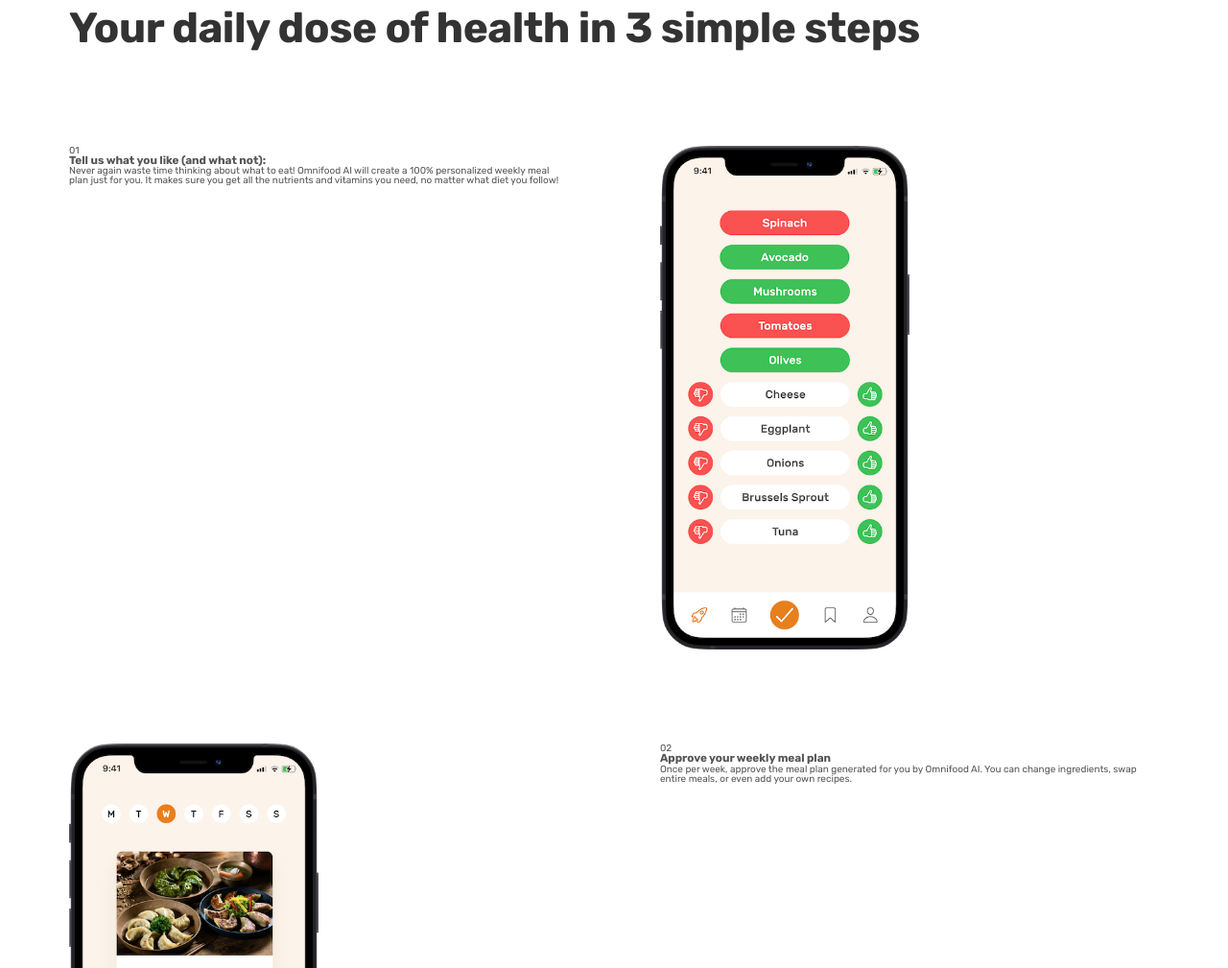
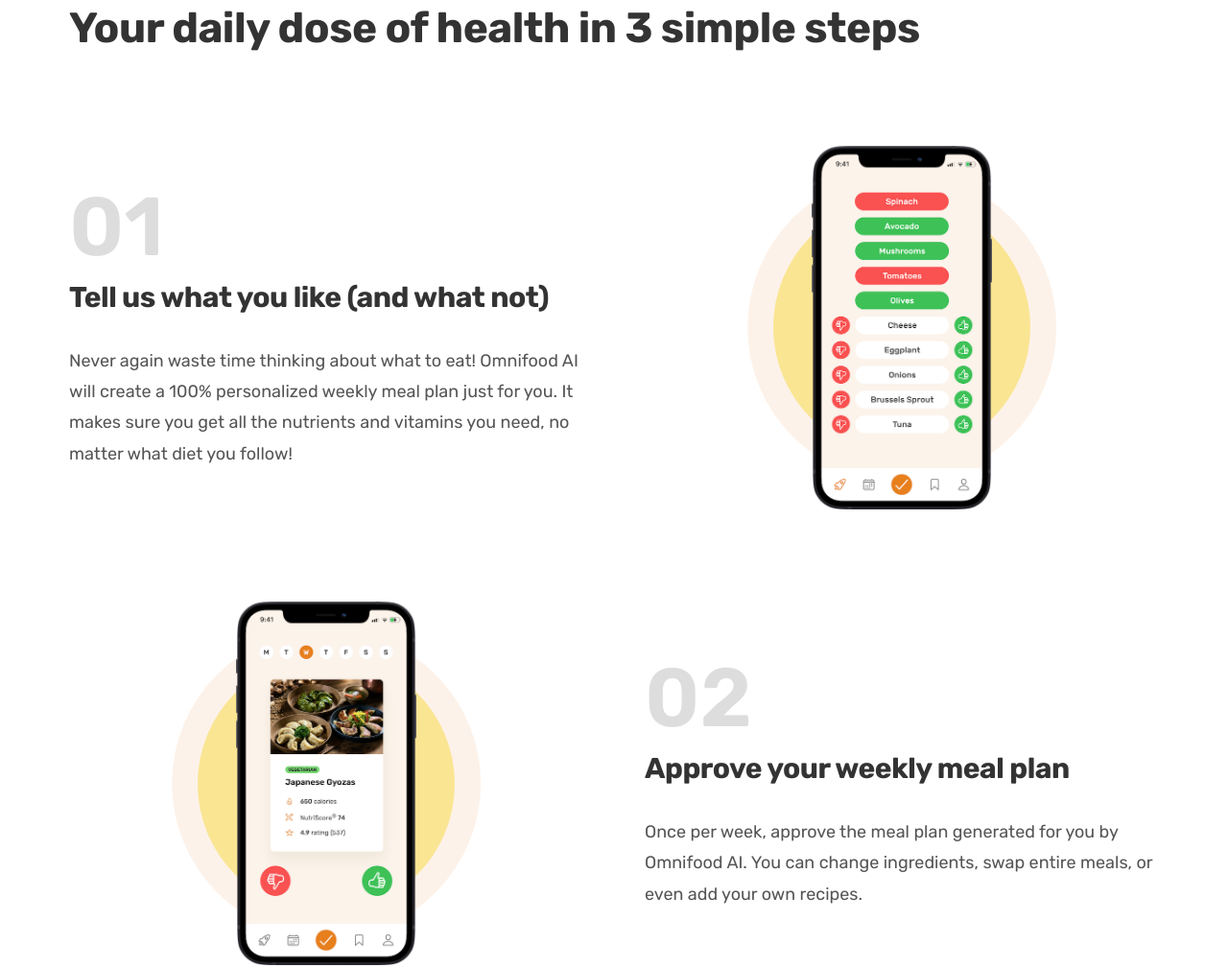
Before and after one commit to Onionie/OmniFood, a plain HTML site: page index.html in a window 1280 px wide. Shown: the part 901-1910 px from the top of the page at 96% size. Drawn offline with Linux system fonts and the light colour scheme.

Commit message:
Finished How it works section

```diff
--- a/index.html
+++ b/index.html
@@ -13,7 +13,8 @@
       rel="stylesheet"
     />
 
-    <link rel="stylesheet" href="./public/style.css" />
+    <link rel="stylesheet" href="./public/css/general.css" />
+    <link rel="stylesheet" href="./public/css/style.css" />
     <title>Omnifood</title>
   </head>
   <body>
@@ -94,12 +95,12 @@
             Your daily dose of health in 3 simple steps
           </h2>
         </div>
-        <div class="container grid grid--2-cols">
+        <div class="container grid grid--2-cols grid--center-v">
           <!-- STEP 01 -->
           <div class="step-text-box">
             <p class="step-number">01</p>
             <h3 class="heading-tertiary">
-              Tell us what you like (and what not):
+              Tell us what you like (and what not)
             </h3>
             <p class="step-description">
               Never again waste time thinking about what to eat! Omnifood AI
--- /dev/null
+++ b/public/css/general.css
@@ -0,0 +1,124 @@
+* {
+  margin: 0;
+  padding: 0;
+  box-sizing: border-box;
+}
+
+*:focus {
+  outline: none;
+}
+html {
+  font-size: 62.5%;
+}
+
+body {
+  font-family: 'Rubik', sans-serif;
+  line-height: 1;
+  font-weight: 400;
+  color: #555;
+}
+
+/* *****************************/
+/* GENERAL REUSABLE COMPONENTS */
+/* *****************************/
+.container {
+  max-width: 120rem;
+  margin: 0 auto;
+  padding: 0 3.2rem;
+}
+
+.grid {
+  display: grid;
+  column-gap: 6.4rem;
+  row-gap: 9.6rem;
+}
+
+.grid--2-cols {
+  grid-template-columns: repeat(2, 1fr);
+}
+
+.grid--3-cols {
+  grid-template-columns: repeat(3, 1fr);
+}
+
+.grid--4-cols {
+  grid-template-columns: repeat(4, 1fr);
+}
+
+.grid--center-v {
+  align-items: center;
+}
+
+.heading-primary,
+.heading-secondary,
+.heading-tertiary {
+  font-weight: 700;
+  color: #333;
+  letter-spacing: -0.5px;
+}
+
+.heading-primary {
+  font-size: 5.2rem;
+  line-height: 1.05;
+  margin-bottom: 3.2rem;
+}
+
+.heading-secondary {
+  font-size: 4.4rem;
+  line-height: 1.2;
+  margin-bottom: 9.6rem;
+}
+
+.heading-tertiary {
+  font-size: 3rem;
+  line-height: 1.2;
+  margin-bottom: 3.2rem;
+}
+
+.subheading {
+  display: block;
+  font-size: 1.6rem;
+  font-weight: 500;
+  color: #cf711f;
+  text-transform: uppercase;
+  margin-bottom: 1.6rem;
+  letter-spacing: 0.75;
+}
+
+.btn:link,
+.btn:visited {
+  display: inline-block;
+  text-decoration: none;
+  font-size: 2rem;
+  padding: 1.6rem 3.2rem;
+  border-radius: 9px;
+
+  transition: background-color 0.3s;
+}
+
+.btn--full:link,
+.btn--full:visited {
+  background-color: #e67e22;
+  color: #fff;
+}
+
+.btn--full:hover,
+.btn--full:active {
+  background-color: #cf711f;
+}
+
+.btn--outline:link,
+.btn--outline:visited {
+  background-color: #fff;
+  color: black;
+}
+
+.btn--outline:hover,
+.btn--outline:active {
+  background-color: #fdf2e9;
+  box-shadow: inset 0 0 0 3px #fff;
+}
+
+.margin-right-sm {
+  margin-right: 1.6rem !important;
+}
--- a/public/style.css
+++ b/public/css/style.css
@@ -1,116 +1,3 @@
-* {
-  margin: 0;
-  padding: 0;
-  box-sizing: border-box;
-}
-
-*:focus {
-  outline: none;
-}
-html {
-  font-size: 62.5%;
-}
-
-body {
-  font-family: 'Rubik', sans-serif;
-  line-height: 1;
-  font-weight: 400;
-  color: #555;
-}
-
-/* *****************************/
-/* GENERAL REUSABLE COMPONENTS */
-/* *****************************/
-.container {
-  max-width: 120rem;
-  margin: 0 auto;
-  padding: 0 3.2rem;
-}
-
-.grid {
-  display: grid;
-  gap: 9.6rem;
-}
-
-.grid--2-cols {
-  grid-template-columns: repeat(2, 1fr);
-}
-
-.grid--3-cols {
-  grid-template-columns: repeat(3, 1fr);
-}
-
-.grid--4-cols {
-  grid-template-columns: repeat(4, 1fr);
-}
-
-.heading-primary,
-.heading-secondary {
-  font-weight: 700;
-  color: #333;
-  letter-spacing: -0.5px;
-}
-
-.heading-primary {
-  font-size: 5.2rem;
-  line-height: 1.05;
-  margin-bottom: 3.2rem;
-}
-
-.heading-secondary {
-  font-size: 4.4rem;
-  line-height: 1.2;
-  margin-bottom: 9.6rem;
-}
-
-.subheading {
-  display: block;
-  font-size: 1.6rem;
-  font-weight: 500;
-  color: #cf711f;
-  text-transform: uppercase;
-  margin-bottom: 1.6rem;
-  letter-spacing: 0.75;
-}
-
-.btn:link,
-.btn:visited {
-  display: inline-block;
-  text-decoration: none;
-  font-size: 2rem;
-  padding: 1.6rem 3.2rem;
-  border-radius: 9px;
-
-  transition: background-color 0.3s;
-}
-
-.btn--full:link,
-.btn--full:visited {
-  background-color: #e67e22;
-  color: #fff;
-}
-
-.btn--full:hover,
-.btn--full:active {
-  background-color: #cf711f;
-}
-
-.btn--outline:link,
-.btn--outline:visited {
-  background-color: #fff;
-  color: black;
-}
-
-.btn--outline:hover,
-.btn--outline:active {
-  background-color: #fdf2e9;
-  box-shadow: inset 0 0 0 3px #fff;
-}
-
-.margin-right-sm {
-  margin-right: 1.6rem !important;
-}
-
 /* ****************** */
 /*       HEADER       */
 /* ****************** */
@@ -235,6 +122,52 @@ body {
   padding: 9.6rem 0;
 }
 
+.step-number {
+  font-size: 8.6rem;
+  font-weight: 600;
+  color: #ddd;
+  margin-bottom: 1.2rem;
+}
+
+.step-description {
+  font-size: 1.8rem;
+  line-height: 1.8;
+}
+
+.step-img-box {
+  display: flex;
+  align-items: center;
+  justify-content: center;
+
+  position: relative;
+}
+
+.step-img-box::before,
+.step-img-box::after {
+  content: '';
+  display: block;
+  border-radius: 50%;
+
+  position: absolute;
+  top: 50%;
+  left: 50%;
+  transform: translate(-50%, -50%);
+}
+
+.step-img-box::before {
+  width: 60%;
+  padding-bottom: 60%;
+  background-color: #fdf2e9;
+  z-index: -2;
+}
+
+.step-img-box::after {
+  width: 50%;
+  padding-bottom: 50%;
+  background-color: #fae593;
+  z-index: -1;
+}
+
 .step-img {
-  width: 50%;
+  width: 35%;
 }
```
